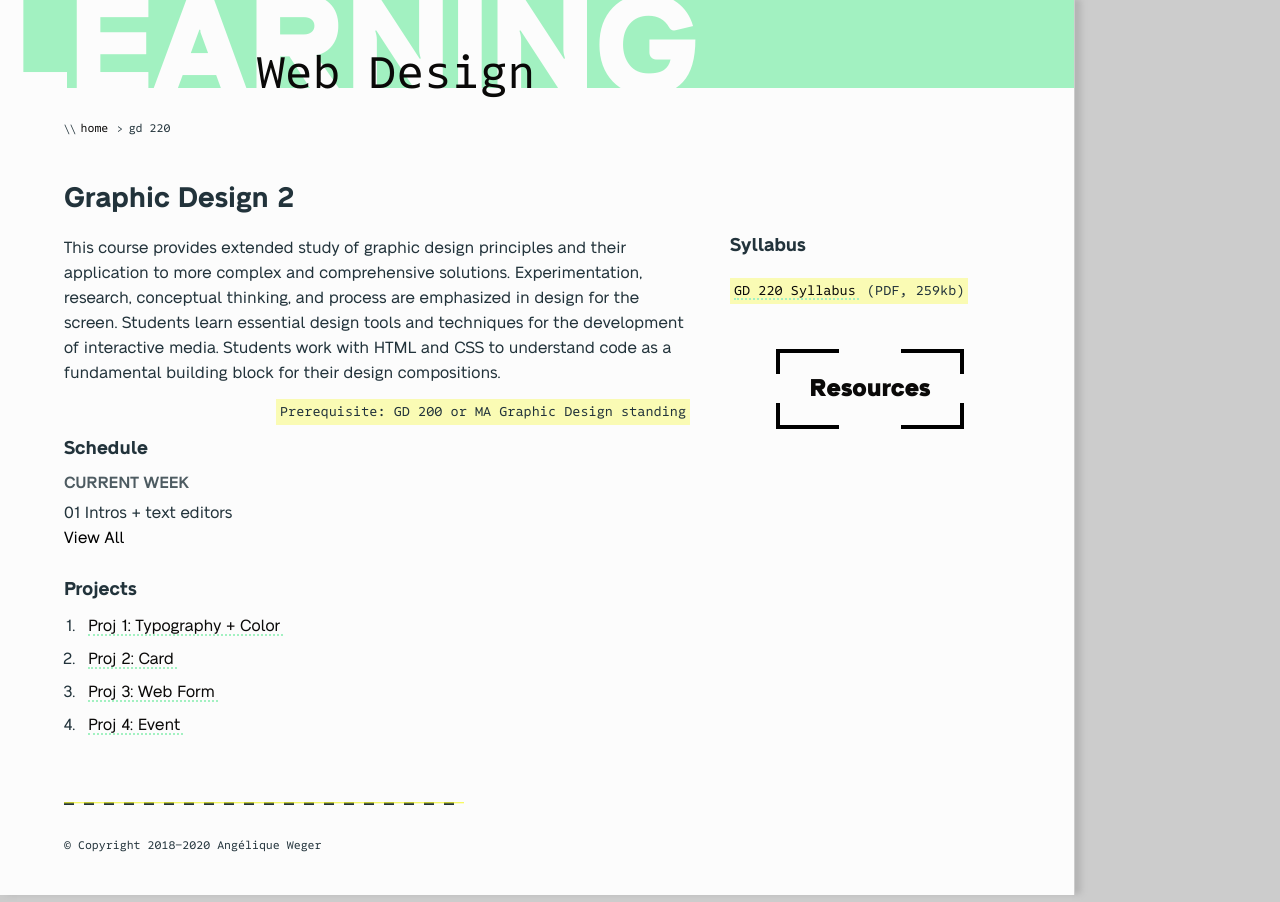
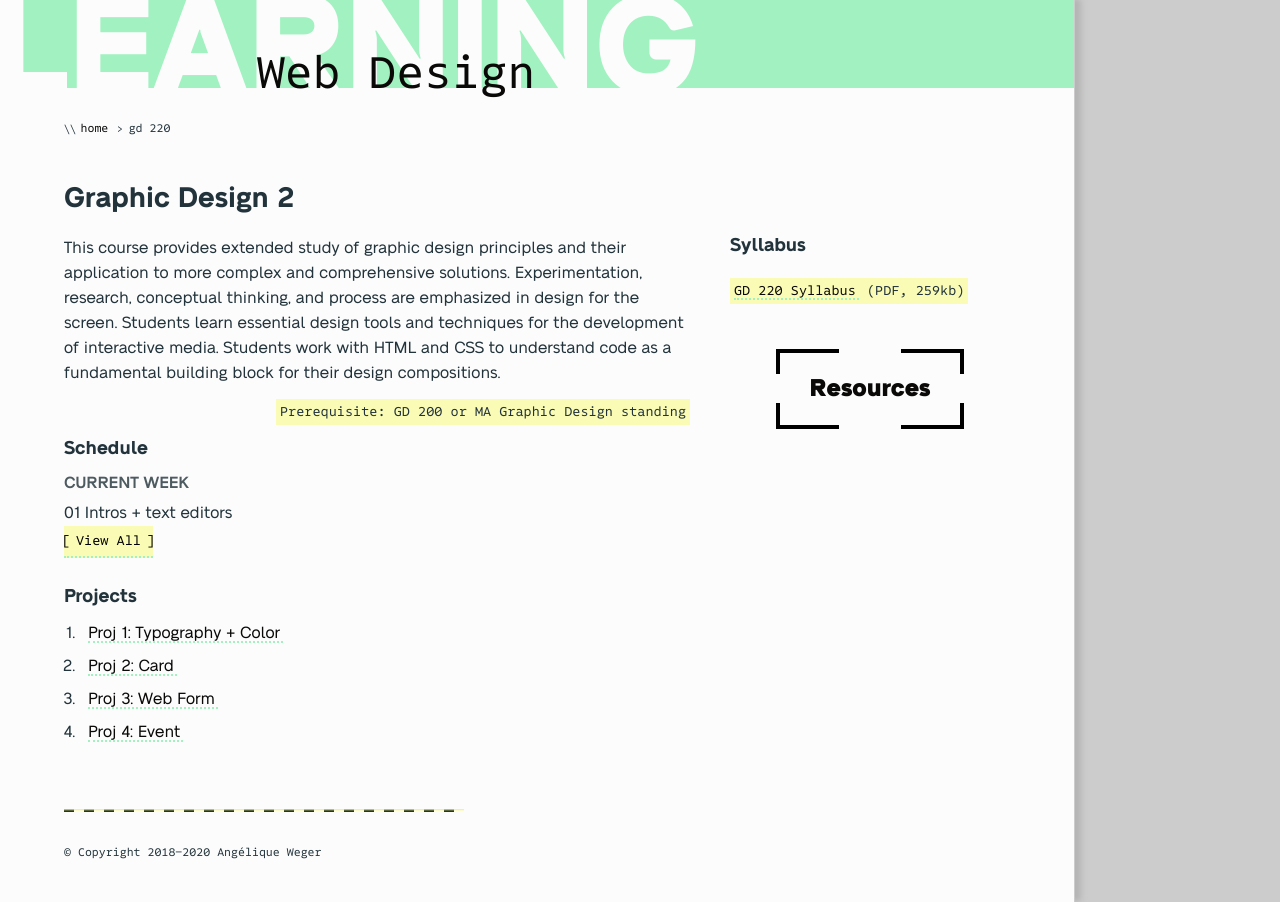
Before and after one commit to mica-web/mica-web.github.io, a Jekyll site: the page built from gd-220/index.md, in a window 1280 px wide. Built offline with Jekyll 4.4.1, drawn with Linux system fonts in a browser that asks for light colours; some web fonts are replaced.

Commit message:
Button styles for view/hide all

```diff
--- a/_sass/_highlighter.scss
+++ b/_sass/_highlighter.scss
@@ -6,7 +6,8 @@
   }
 
   a.highlighter,
-  .highlighter a {
+  .highlighter a,
+  button.highlighter {
     // just underline
     background-image: linear-gradient(transparent calc(100% - 2px), $color-mint 2px);
     background-position: left calc(100% + 2px);
@@ -20,11 +21,36 @@
     }
   }
 
+  a.highlighter,
+  button.highlighter {
+    border-bottom: 2px dotted $color-mint;
+    transition: all 300ms ease-in-out;
+  }
+
+  button.highlighter {
+    padding-right: 12px;
+    padding-left: 12px;
+    position: relative;
+
+    &::before,
+    &::after {
+      position: absolute;
+    }
+
+    &::before {
+      content: '[ ';
+      left: -2px;
+    }
+
+    &::after {
+      content: ' ]';
+      right: -2px;
+    }
+  }
+
   a.highlighter {
-    border-bottom: 2px dotted $color-mint;
     padding-right: 3px;
     text-decoration: none;
-    transition: all 300ms ease-in-out;
     width: calc(100%);
 
     &:link {
--- a/gd-220/_includes/schedule.md
+++ b/gd-220/_includes/schedule.md
@@ -3,7 +3,7 @@ Schedule
 
 {% include_relative _includes/current.md %}
 
-<button type="button" class="u-button-reset js-generic-toggle" aria-controls="js-target-schedule">View All</button>
+<button type="button" class="u-button-reset js-generic-toggle highlighter" aria-controls="js-target-schedule">View All</button>
 
 <ol id="js-target-schedule" class="u-list-reset has-reveal-animation schedule-list">
 {% for gd220 in site.gd220 %}
```
